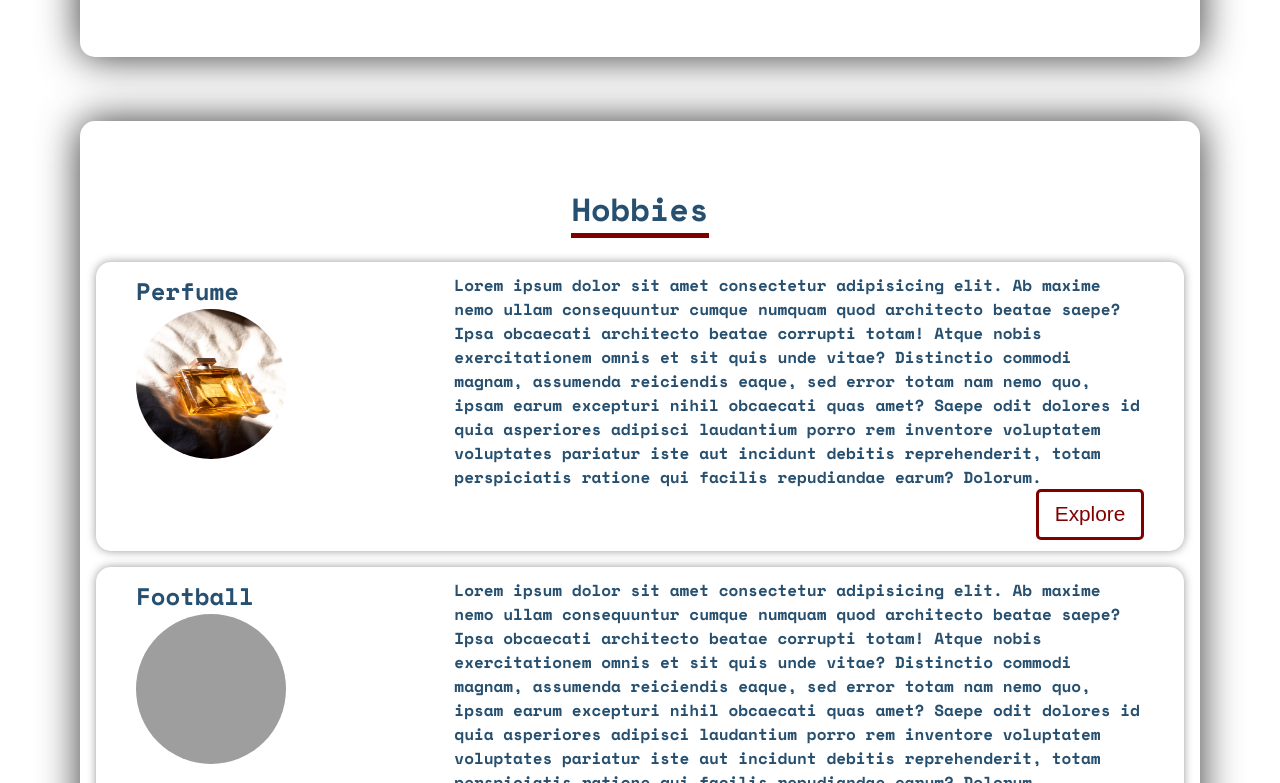
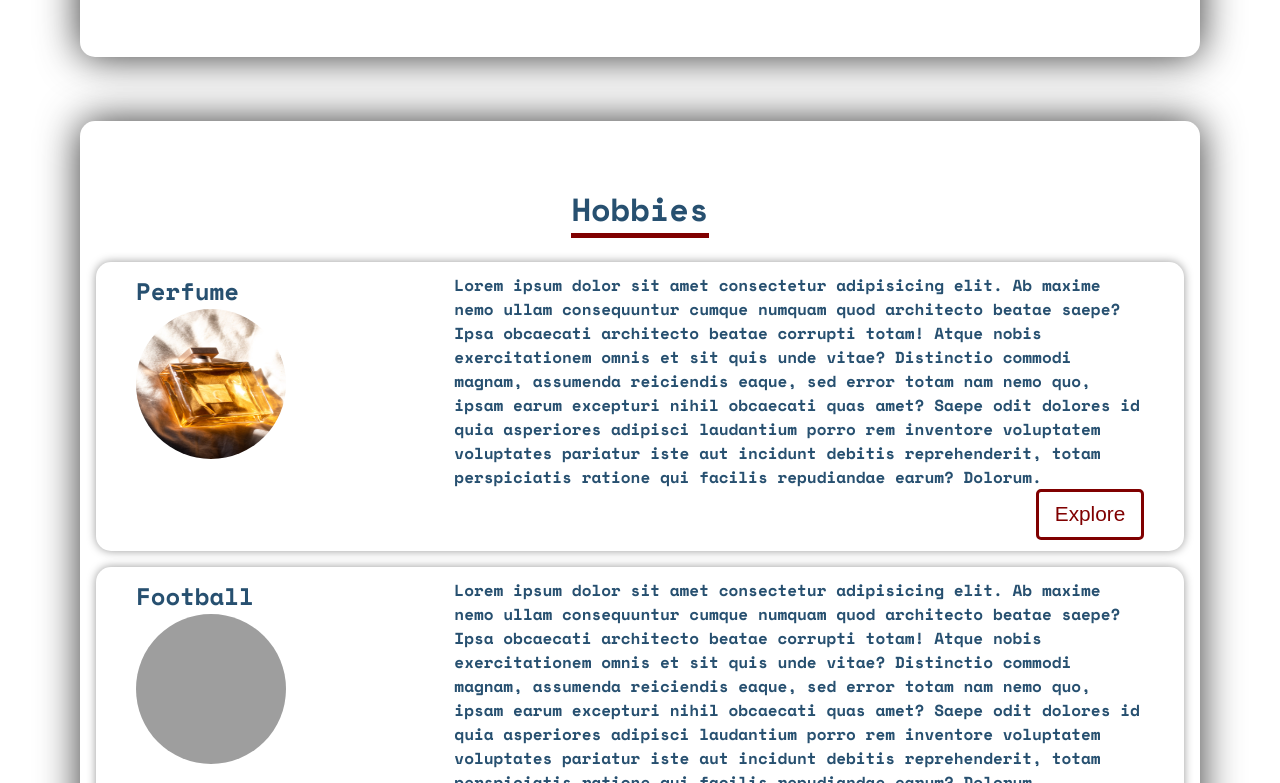
Before and after one commit to hussain04168/alusmass.com, a plain HTML site: page index.html in a window 1280 px wide. In both pictures the pointer is over the picture 211 px from the left and 2936 px from the top of the page. Shown: the part 2553-3336 px from the top of the page. Drawn offline with nearby package versions, Linux system fonts and the light colour scheme; grey boxes are pictures that could not be loaded.

Commit message:
Added zoom in effect on hobby image

```diff
--- a/style.css
+++ b/style.css
@@ -417,6 +417,7 @@ li .dark-mode:hover {
   height: 150px;
   overflow: hidden;
   border-radius: 50%;
+  /* border: 2px solid black; */
   /* background-color: seashell; */
 }
 
@@ -426,6 +427,14 @@ li .dark-mode:hover {
 .hobby4Img {
   width: 100%;
   height: 100%;
+  transition: var(--btnTransition);
+}
+
+.hobby1Img:hover,
+.hobby2Img:hover,
+.hobby3Img:hover,
+.hobby4Img:hover {
+  transform: scale(1.4);
 }
 
 /****************
```
